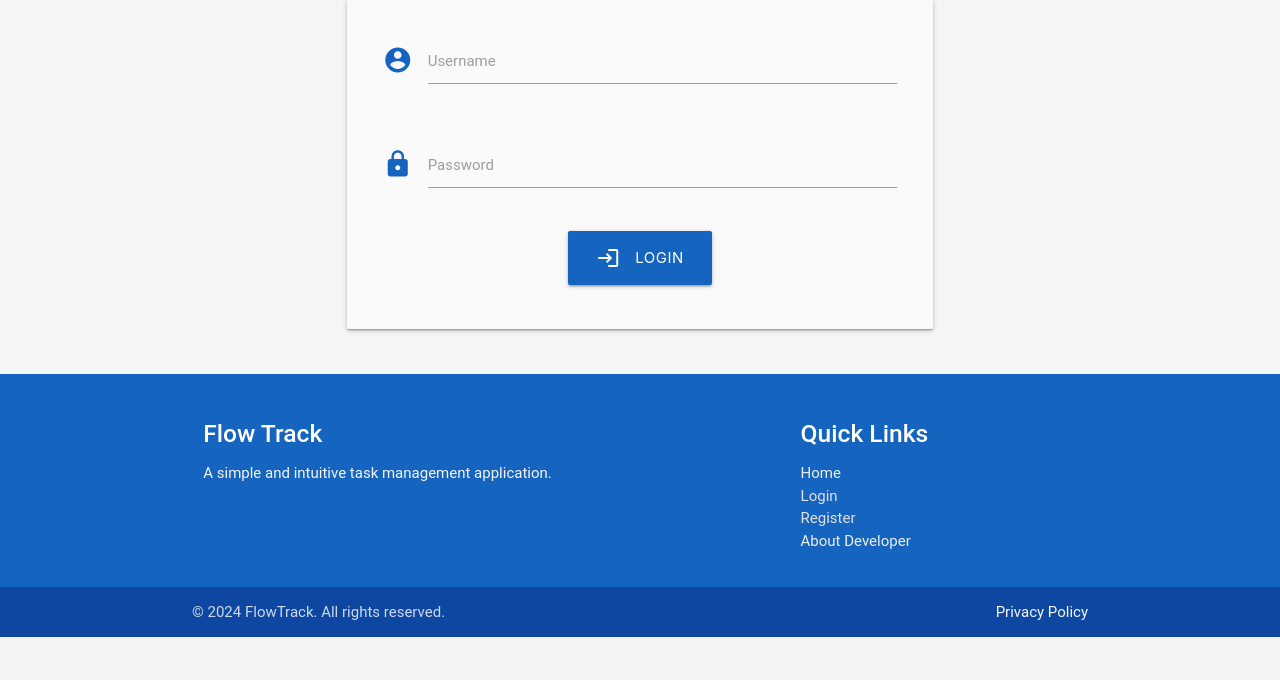
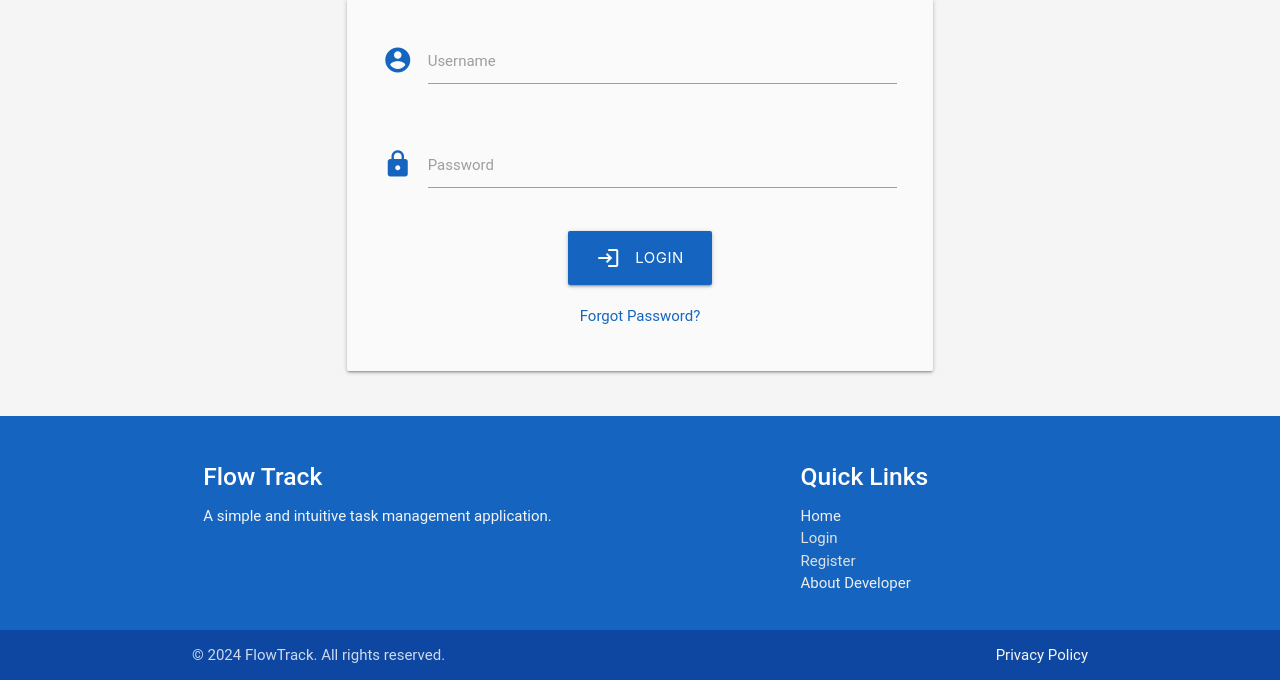
Before and after one commit to yosephdev/flow-track, a Flask app: page /login in a window 1280 px wide. Shown: the part 190-870 px from the top of the page. Before the commit the page ends 827 px from the top, so only its background shows below. Run offline with Flask 3, Linux system fonts and the light colour scheme.

Commit message:
feat: Update login.html to include a link to the reset password page

```diff
--- a/taskmanager/templates/login.html
+++ b/taskmanager/templates/login.html
@@ -31,6 +31,11 @@
                     </button>
                 </div>
             </div>
+            <div class="row">
+                <div class="col s12 center-align">
+                    <a href="{{ url_for('reset_password') }}" class="blue-text text-darken-3">Forgot Password?</a>
+                </div>
+            </div>
         </form>
     </div>
 </div>
```
